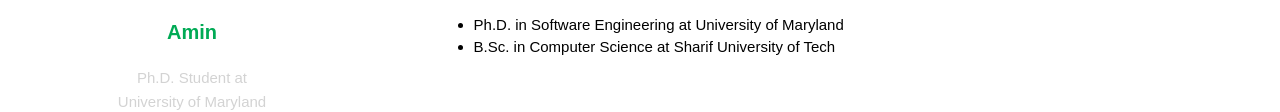
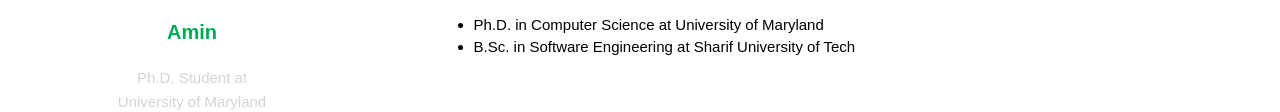
Before and after one commit to AminJun/homepage, a plain HTML site: page index.html in a window 1280 px wide. Shown: the part 426-538 px from the top of the page. Drawn offline with Linux system fonts and the light colour scheme.

Commit message:
Wrong info about me

```diff
--- a/index.html
+++ b/index.html
@@ -62,8 +62,8 @@
                 <div id="education">
                     <h2> Education </h2>
                     <ul>
-                        <li> Ph.D. in Software Engineering at University of Maryland </li>
-                        <li> B.Sc. in Computer Science at Sharif University of Tech </li>
+                        <li> Ph.D. in Computer Science at University of Maryland </li>
+                        <li> B.Sc. in Software Engineering at Sharif University of Tech </li>
                     </ul>
                 </div>
             </div>
```
